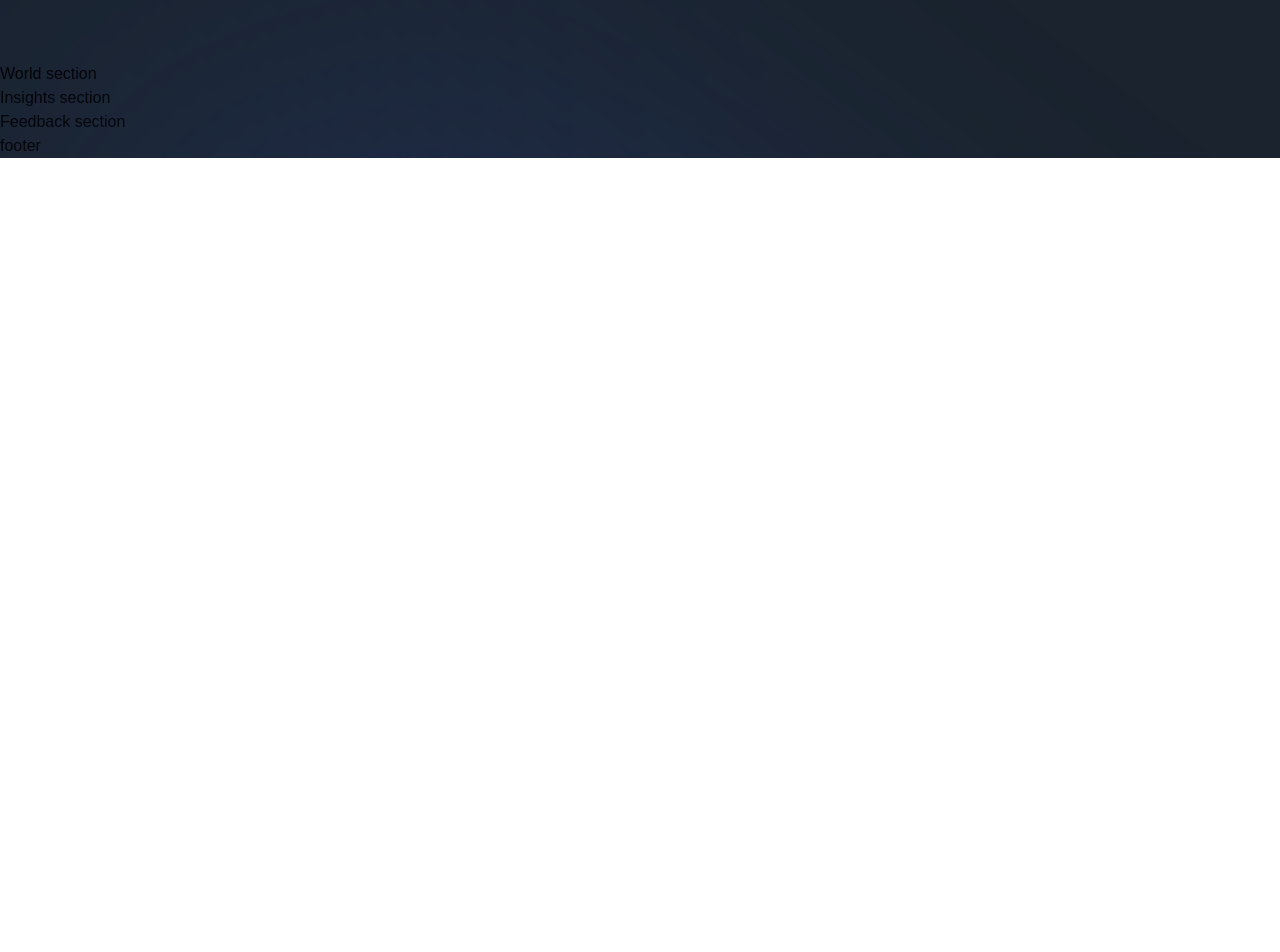
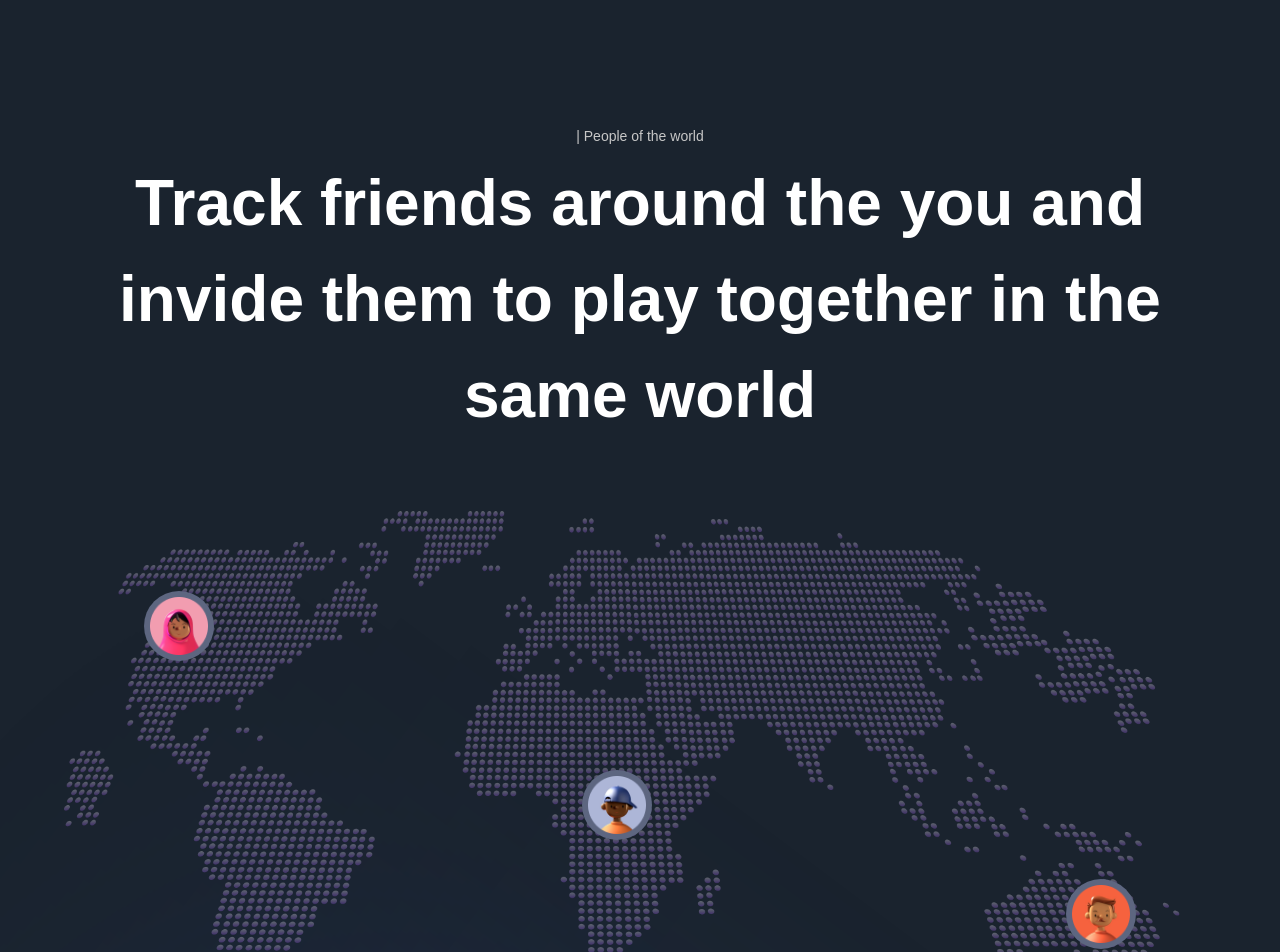
Before and after one commit to sidharthviz/MetaMadness, a Next.js app: page / in a window 1280 px wide. Shown: the part 4060-5012 px from the top of the page. Before the commit the page ends 4218 px from the top, so only its background shows below. Built offline with nearby package versions, Linux system fonts and the light colour scheme; a web font is replaced by a local one.

Commit message:
feat: add world

```diff
--- a/sections/World.jsx
+++ b/sections/World.jsx
@@ -1,8 +1,58 @@
 'use client';
 
+import { motion } from 'framer-motion';
+
+import styles from '../styles';
+import { TitleText, TypingText } from '../components';
+import { staggerContainer, fadeIn,  } from '../utils/motion';
+
 const World = () => (
-  <section>
-    World section
+  <section className={`${styles.paddings} relative z-10`}>
+    <motion.div
+      variants={staggerContainer}
+      initial="hidden"
+      whileInView="show"
+      viewport={{ once: false, amount: 0.25 }}
+      className={`${styles.innerWidth} mx-auto flex  flex-col`}
+    >
+      <TypingText title=" | People of the world"
+       textStyles="text-center"
+       />
+
+      <TitleText title={(
+         <>
+         Track friends around the you and invide them to play
+         together in the same world
+         </>
+
+      )}
+      textStyles="text-center"
+      />
+
+    <motion.div
+    variants={ fadeIn('up', 'tween', 0.3, 1)}
+    className="relative mt-[68px] flex w-full h0[550px]"
+    >
+      <img
+      src="/map.png"
+      alt="map"
+      className='w-fill h-full object-cover'
+      />
+      <div className="absolute bottom-20 right-20 w-[70px] h-[70px] p-[6px]  rounded-full bg-[#5d6680] ">
+        <img src="people-01.png" alt="people" className='w-full h-full' />
+      </div>
+      <div className="absolute top-20 left-20 w-[70px] h-[70px] p-[6px]  rounded-full bg-[#5d6680] ">
+        <img src="people-02.png" alt="people" className='w-full h-full' />
+      </div>
+      <div className="absolute top-1/2 left-[45%] w-[70px] h-[70px] p-[6px]  rounded-full bg-[#5d6680] ">
+        <img src="people-03.png" alt="people" className='w-full h-full' />
+      </div>
+
+
+
+      </motion.div>
+    </motion.div>
+
   </section>
 );
 
```
